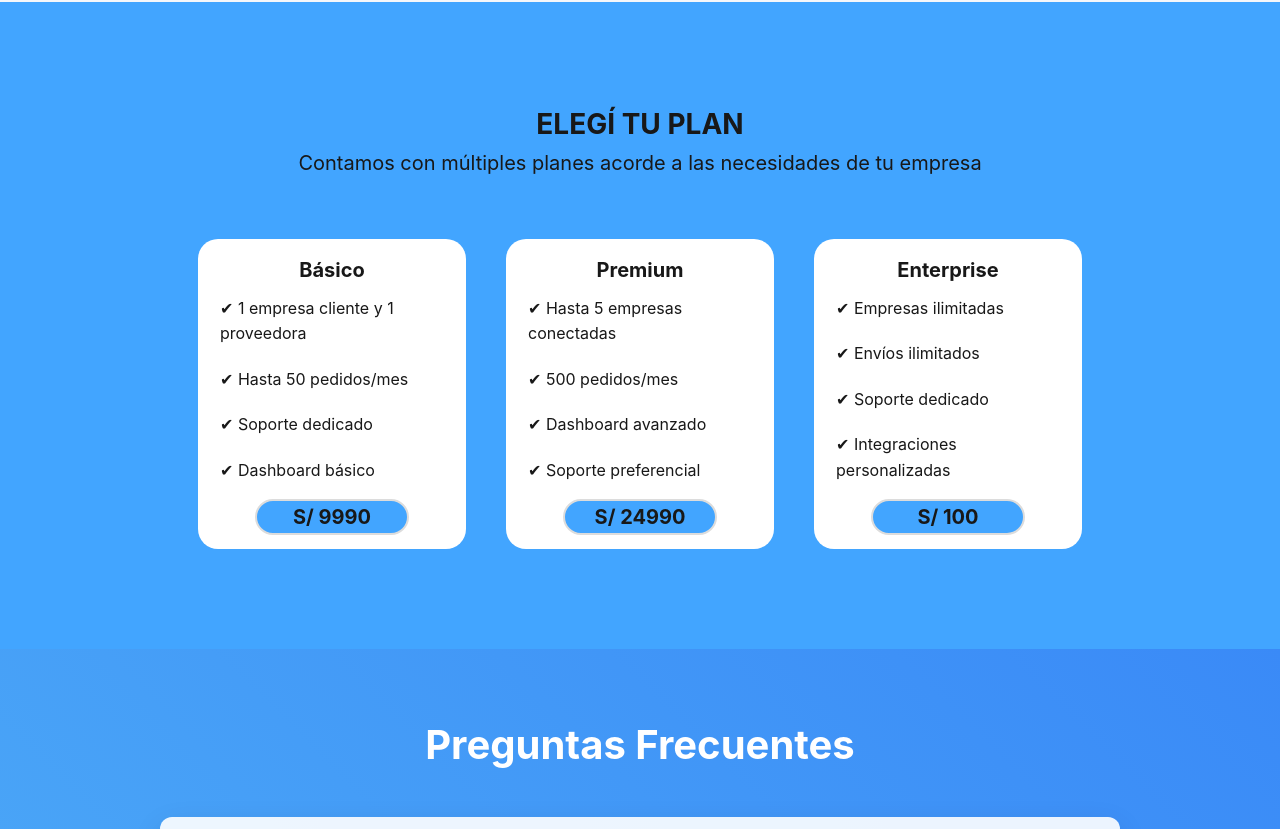
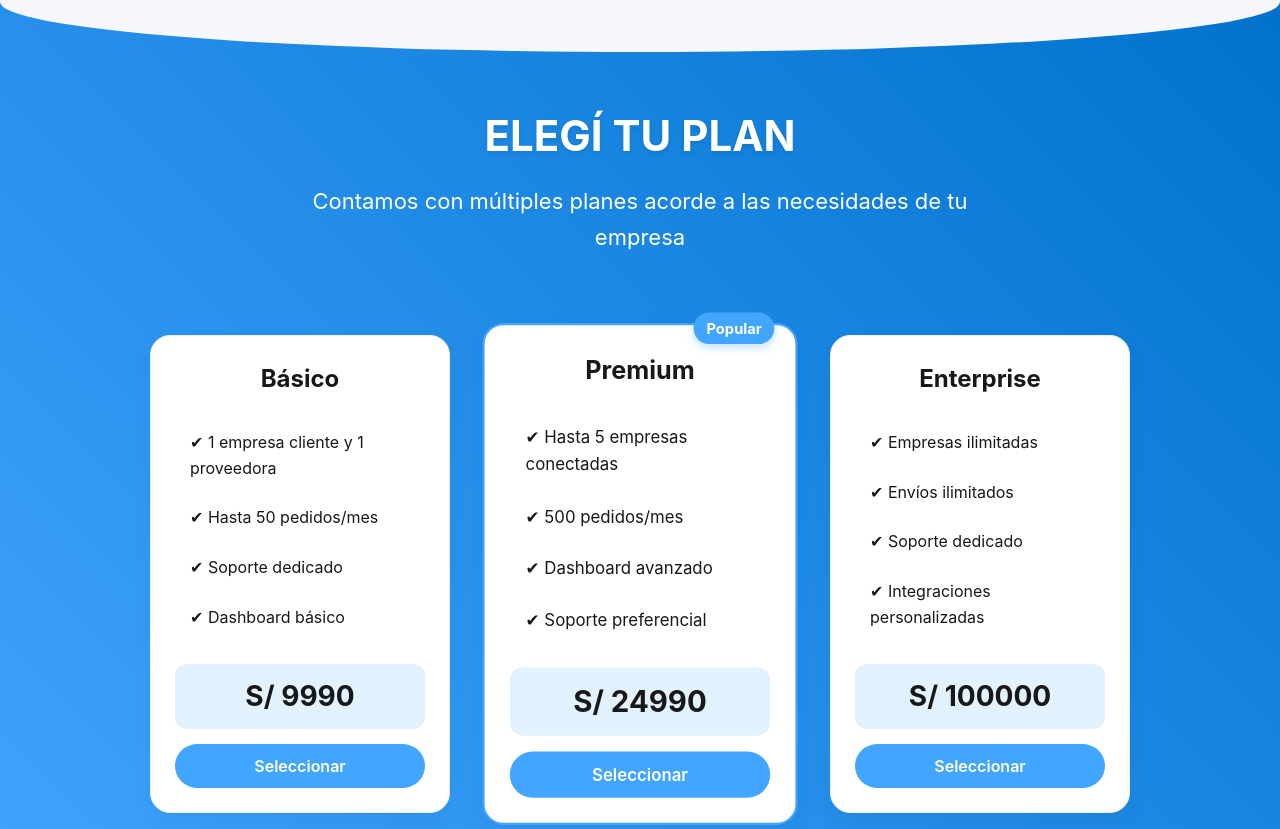
Before and after one commit to AlumWare/tracklab-landing-page, a Vue app: page / in a window 1280 px wide. Shown: the part 3578-4407 px from the top of the page. Built offline with nearby package versions, Linux system fonts and the light colour scheme.

Commit message:
feat: css variables and plan card adjustments

```diff
--- a/src/assets/base.css
+++ b/src/assets/base.css
@@ -7,7 +7,6 @@
   --vt-c-black: #181818;
   --vt-c-black-soft: #222222;
   --vt-c-black-mute: #282828;
-
   --vt-c-indigo: #2c3e50;
 
   --vt-c-divider-light-1: rgba(60, 60, 60, 0.29);
@@ -19,6 +18,39 @@
   --vt-c-text-light-2: rgba(60, 60, 60, 0.66);
   --vt-c-text-dark-1: var(--vt-c-white);
   --vt-c-text-dark-2: rgba(235, 235, 235, 0.64);
+
+  /* Primary Colors */
+  --primary-blue: #42A5FF;
+  --primary-blue-dark: #0072CE;
+  --primary-blue-light: #4dabf7;
+
+  /* Secondary Colors */
+  --secondary-navy: #18558F;
+  --secondary-navy-light: #1a6ab3;
+
+  /* Accent Colors */
+  --accent-orange: #FF6B00;
+  --accent-green: #00C853;
+  --accent-red: #FF3D00;
+
+  /* Neutral Colors */
+  --neutral-white: #FFFFFF;
+  --neutral-gray-100: #F5F7FA;
+  --neutral-gray-200: #E5E7EB;
+  --neutral-gray-300: #D1D5DB;
+  --neutral-gray-400: #9CA3AF;
+  --neutral-gray-500: #6B7280;
+  --neutral-gray-600: #4B5563;
+  --neutral-gray-700: #374151;
+  --neutral-gray-800: #1F2937;
+  --neutral-gray-900: #111827;
+  --neutral-black: #000000;
+
+  /* Semantic Colors */
+  --success: var(--accent-green);
+  --warning: var(--accent-orange);
+  --error: var(--accent-red);
+  --info: var(--primary-blue);
 }
 
 /* semantic color variables for this project */
--- a/src/components/sections/choose-plan.vue
+++ b/src/components/sections/choose-plan.vue
@@ -1,12 +1,12 @@
 <script setup>
-
 import PlanCard from "@/components/share/plan-card.vue";
 </script>
 
 <template>
-<div class="section">
+<section class="plan-section">
+  <div class="plan-container">
     <div class="title-plan">
-    <p class="title">ELEGÍ TU PLAN</p>
+      <h2 class="title">ELEGÍ TU PLAN</h2>
       <p class="subtitle">Contamos con múltiples planes acorde a las necesidades de tu empresa</p>
     </div>
     <div class="cards">
@@ -25,6 +25,7 @@ import PlanCard from "@/components/share/plan-card.vue";
           text3="✔ Dashboard avanzado"
           text4="✔ Soporte preferencial"
           :price="24990"
+          :featured="true"
       ></plan-card>
       <plan-card
           title="Enterprise"
@@ -32,51 +33,101 @@ import PlanCard from "@/components/share/plan-card.vue";
           text2="✔ Envíos ilimitados"
           text3="✔ Soporte dedicado"
           text4="✔ Integraciones personalizadas"
-        :price="100"
+          :price="100000"
       ></plan-card>
     </div>
   </div>
+</section>
 </template>
 
 <style scoped>
-  .section {
+  .plan-section {
     display: flex;
     flex-direction: column;
     align-items: center;
     justify-content: center;
-    background-color: #42A5FF;
+    background-color: var(--primary-blue);
+    background-image: linear-gradient(45deg, var(--primary-blue) 0%, var(--primary-blue-dark) 100%);
     width: 100%;
-    height: 100%;
-    padding: 100px;
-    gap: 50px;
+    min-height: 100vh;
+    padding: 100px 20px;
+    position: relative;
+    overflow: hidden;
+  }
+
+  .plan-section::before {
+    content: '';
+    position: absolute;
+    top: -50px;
+    left: 0;
+    width: 100%;
+    height: 100px;
+    background-color: #f5f7fa;
+    border-radius: 0 0 50% 50%;
+  }
+
+  .plan-container {
+    max-width: 1200px;
+    width: 100%;
+    z-index: 1;
   }
 
   .title-plan {
-    margin-bottom: 10px;
+    margin-bottom: 60px;
     text-align: center;
-    justify-content: center;
   }
 
   .title {
-    font-family: Inter;
+    font-family: Inter, sans-serif;
     font-weight: bold;
-    font-size: 28px;
-    color: #181818;
+    font-size: 42px;
+    color: white;
     text-align: center;
+    margin-bottom: 15px;
+    text-shadow: 0 2px 4px rgba(0,0,0,0.1);
   }
 
   .subtitle {
-    font-family: Inter;
+    font-family: Inter, sans-serif;
     font-weight: normal;
-    font-size: 20px;
-    color: #181818;
+    font-size: 22px;
+    color: white;
     text-align: center;
+    max-width: 700px;
+    margin: 0 auto;
   }
 
   .cards {
     display: flex;
     flex-direction: row;
-    justify-items: space-between;
+    justify-content: center;
+    flex-wrap: wrap;
     gap: 40px;
+    padding: 20px 0;
+  }
+
+  @media (max-width: 1100px) {
+    .cards {
+      gap: 30px;
+    }
+  }
+
+  @media (max-width: 768px) {
+    .plan-section {
+      padding: 80px 15px;
+    }
+
+    .title {
+      font-size: 32px;
+    }
+
+    .subtitle {
+      font-size: 18px;
+    }
+
+    .cards {
+      flex-direction: column;
+      align-items: center;
+    }
   }
 </style>
--- a/src/components/sections/faq.vue
+++ b/src/components/sections/faq.vue
@@ -58,27 +58,24 @@ export default {
 
 <style scoped>
 .faq-section {
+  min-height: 100vh;
   padding: 4rem 1rem;
-  background-color: #42A5FF;
-  background-image: linear-gradient(45deg, #4dabf7 0%, #3a8af7 100%);
+  background-color: var(--primary-blue);
+  background-image: linear-gradient(45deg, var(--primary-blue) 0%, var(--primary-blue-dark) 100%);
   position: relative;
-  overflow: hidden;
-}
-
-.faq-section::before,
-.faq-section::after {
-  content: '';
-  position: absolute;
-  width: 100%;
-  height: 120px;
-  background-color: #fff;
-  color: #000;
-  border-radius: 50%;
+  padding-top: 100px;
 }
 
 .faq-section::before {
-  top: -60px;
-  transform: translateY(-50%);
+  content: '';
+  position: absolute;
+  top: 0;
+  left: 0;
+  width: 100%;
+  height: 100px;
+  background-color: var(--primary-blue);
+  border-radius: 0 0 50% 50%;
+  z-index: 1;
 }
 
 .faq-section::after {
--- a/src/components/share/plan-card.vue
+++ b/src/components/share/plan-card.vue
@@ -5,12 +5,17 @@ defineProps({
   text2: String,
   text3: String,
   text4: String,
-  price: Number
+  price: Number,
+  featured: {
+    type: Boolean,
+    default: false
+  }
 })
 </script>
 
 <template>
-  <div class="card-container">
+  <div class="card-container" :class="{ 'featured': featured }">
+    <div class="featured-badge" v-if="featured">Popular</div>
     <p class="card-title">{{ title }}</p>
     <div class="text-container">
       <p class="card-text">{{ text1 }}</p>
@@ -18,7 +23,10 @@ defineProps({
       <p class="card-text">{{ text3 }}</p>
       <p class="card-text">{{ text4 }}</p>
     </div>
-    <div class="card-price">{{ 'S/ ' + price }}</div>
+    <div class="card-price-container">
+      <div class="card-price">{{ 'S/ ' + price }}</div>
+      <button class="select-btn">Seleccionar</button>
+    </div>
   </div>
 </template>
 
@@ -26,51 +34,122 @@ defineProps({
   .card-container {
     display: flex;
     flex-direction: column;
-    justify-content: center;
-    align-items: center;
-    width: 268px;
-    height: 310px;
-    padding: 12px;
+    justify-content: space-between;
+    width: 300px;
+    min-height: 380px;
+    padding: 24px;
     background-color: #fff;
     border-radius: 20px;
+    box-shadow: 0 8px 20px rgba(0, 0, 0, 0.05);
+    transition: all 0.3s ease;
+    position: relative;
+    border: 1px solid #f0f0f0;
+  }
+
+  .card-container:hover {
+    transform: translateY(-5px);
+    box-shadow: 0 12px 30px rgba(0, 0, 0, 0.1);
+  }
+
+  .featured {
+    border: 2px solid #42A5FF;
+    transform: scale(1.05);
+  }
+
+  .featured:hover {
+    transform: translateY(-5px) scale(1.2);
+  }
+
+  .featured-badge {
+    position: absolute;
+    top: -12px;
+    right: 20px;
+    background-color: #42A5FF;
+    color: white;
+    font-size: 14px;
+    font-weight: bold;
+    padding: 4px 12px;
+    border-radius: 20px;
+    box-shadow: 0 4px 8px rgba(66, 165, 255, 0.3);
   }
 
   .card-title {
-    font-family: Inter;
+    font-family: Inter, sans-serif;
     font-weight: bold;
-    font-size: 20px;
+    font-size: 24px;
     color: #181818;
     text-align: center;
+    margin-bottom: 20px;
   }
 
   .text-container {
     display: flex;
     flex-direction: column;
     padding: 0px 10px;
+    flex-grow: 1;
   }
 
   .card-text {
-    font-family: Inter;
+    font-family: Inter, sans-serif;
     font-size: 16px;
-    justify-content: left;
     color: #181818;
     align-items: center;
-    margin: 10px 0px;
+    margin: 12px 0px;
+    position: relative;
+    padding-left: 5px;
+  }
+
+  .card-price-container {
+    display: flex;
+    flex-direction: column;
+    align-items: center;
+    margin-top: 20px;
   }
 
   .card-price {
-    font-family: Inter;
-    font-size: 20px;
+    font-family: Inter, sans-serif;
+    font-size: 28px;
     font-weight: bold;
     color: #181818;
     text-align: center;
-    justify-content: center;
-    align-items: center;
+    background-color: rgba(66, 165, 255, 0.15);
+    border-radius: 12px;
+    width: 100%;
+    padding: 10px 0;
+    margin-bottom: 15px;
+  }
+
+  .select-btn {
     background-color: #42A5FF;
-    border: 2px solid #dcdcdc;
-    border-radius: 20px;
-    width: 154px;
-    height: fit-content;
-    margin-top: 5px;
+    color: white;
+    border: none;
+    border-radius: 30px;
+    padding: 12px 24px;
+    font-family: Inter, sans-serif;
+    font-weight: 600;
+    font-size: 16px;
+    cursor: pointer;
+    transition: all 0.2s ease;
+    width: 100%;
+  }
+
+  .select-btn:hover {
+    background-color: #3089d8;
+    transform: scale(1.05);
+  }
+
+  @media (max-width: 768px) {
+    .card-container {
+      width: 90%;
+      max-width: 300px;
+    }
+
+    .featured {
+      transform: scale(1);
+    }
+
+    .featured:hover {
+      transform: translateY(-5px) scale(1);
+    }
   }
 </style>
```
Lines whose indentation alone changed are shown as unchanged.
